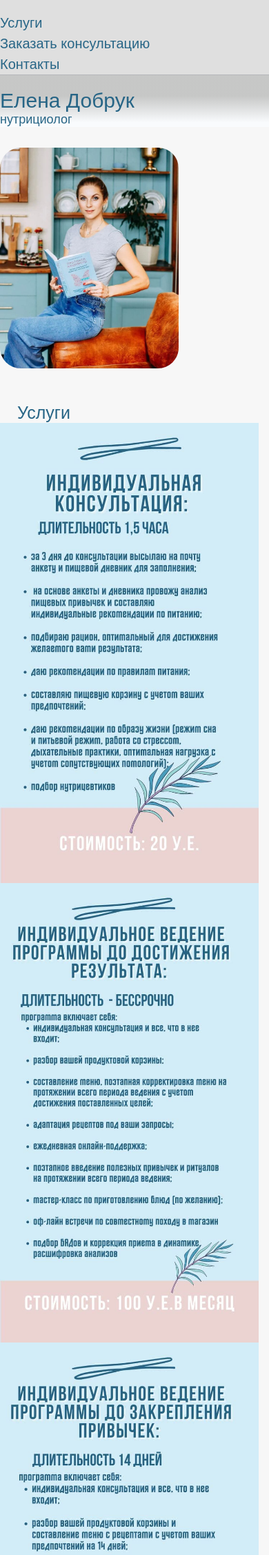
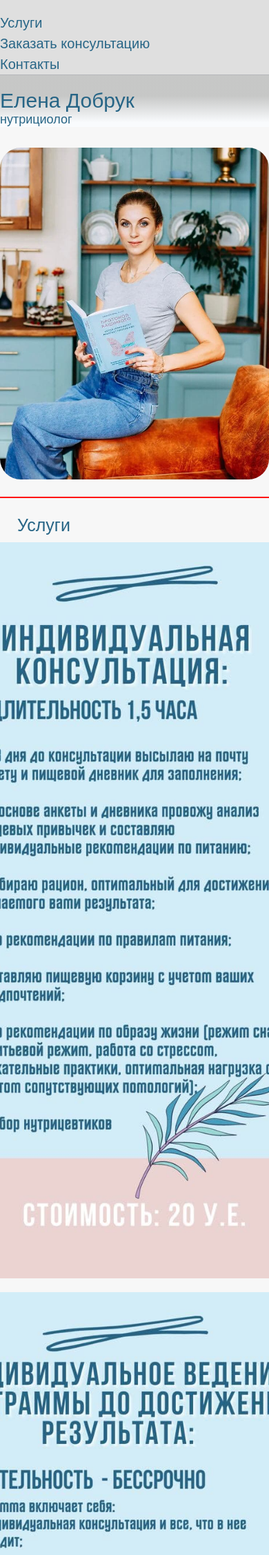
Before and after one commit to Mavi-Dobruk/Nutrition, a PHP site: page / in a window 390 px wide; the page is wider, and only the part inside the window is pictured. Shown: the top 2254 px of that part at 69% size. Run offline with PHP 8.4, Linux system fonts and the light colour scheme.

Commit message:
test 100% photo

```diff
--- a/style.css
+++ b/style.css
@@ -11,7 +11,6 @@
   background-color: #f7f7f7;
 }
 .nav {
-  max-width: 1300px;
   border-bottom: 1px solid #b5b7ba;
   background-color: #dfdfdf;
   margin: 0 auto;
@@ -50,6 +49,9 @@ h1 {
 }
 .personal {
   display: flex;
+}
+.about {
+  border: red solid 1px;
 }
 h2 {
   padding-top: 25px;
@@ -134,7 +136,6 @@ h2 {
 }
 .footer {
   background-color: #434445;
-  max-width: 1300px;
   height: 100px;
   text-align: center;
   color: #222121;
@@ -151,12 +152,10 @@ h2 {
   .main {
     align-items: center;
   }
-  .info {
-    flex-direction: column;
-  }
   .content {
     box-sizing: border-box;
     flex-direction: column;
+    align-items: center;
   }
   .nav {
     display: flex;
@@ -164,11 +163,12 @@ h2 {
     height: 100%;
   }
   .main_photo {
-    max-width: 320px;
-    max-height: 320px;
+    max-width: 280px;
+    max-height: 280px;
   }
   .servis_photo {
-    max-width: 375px;
+    max-width: 600px;
+    margin: 10px;
   }
   h1 {
     text-align: left;
@@ -203,4 +203,12 @@ h2 {
   .content {
     margin: 0;
   }
+  .personal {
+    display: flex;
+    flex-direction: column;
+  }
+  .main_photo {
+    max-width: 100%;
+    max-height: 100%;
+  }
 }
```
